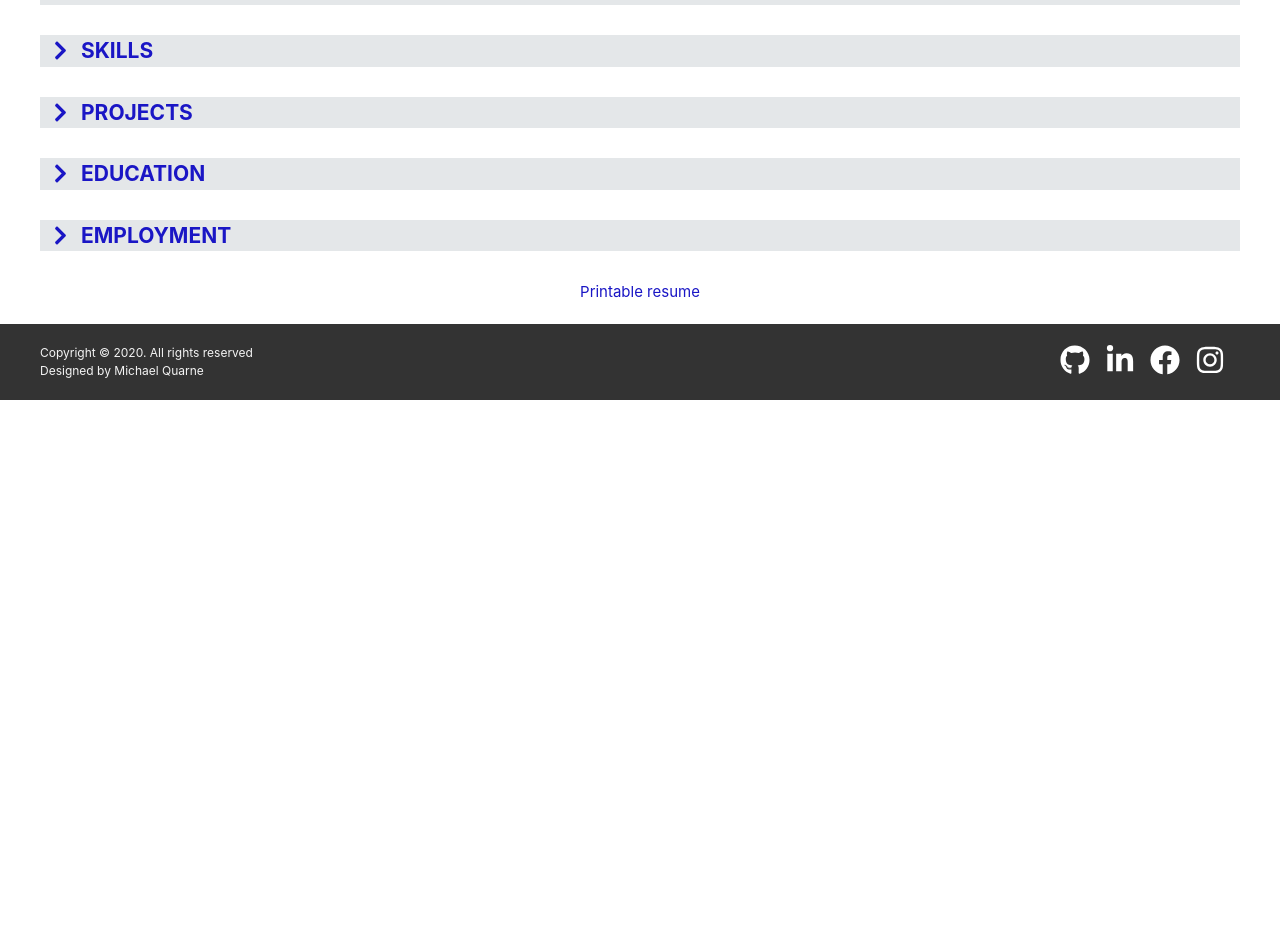
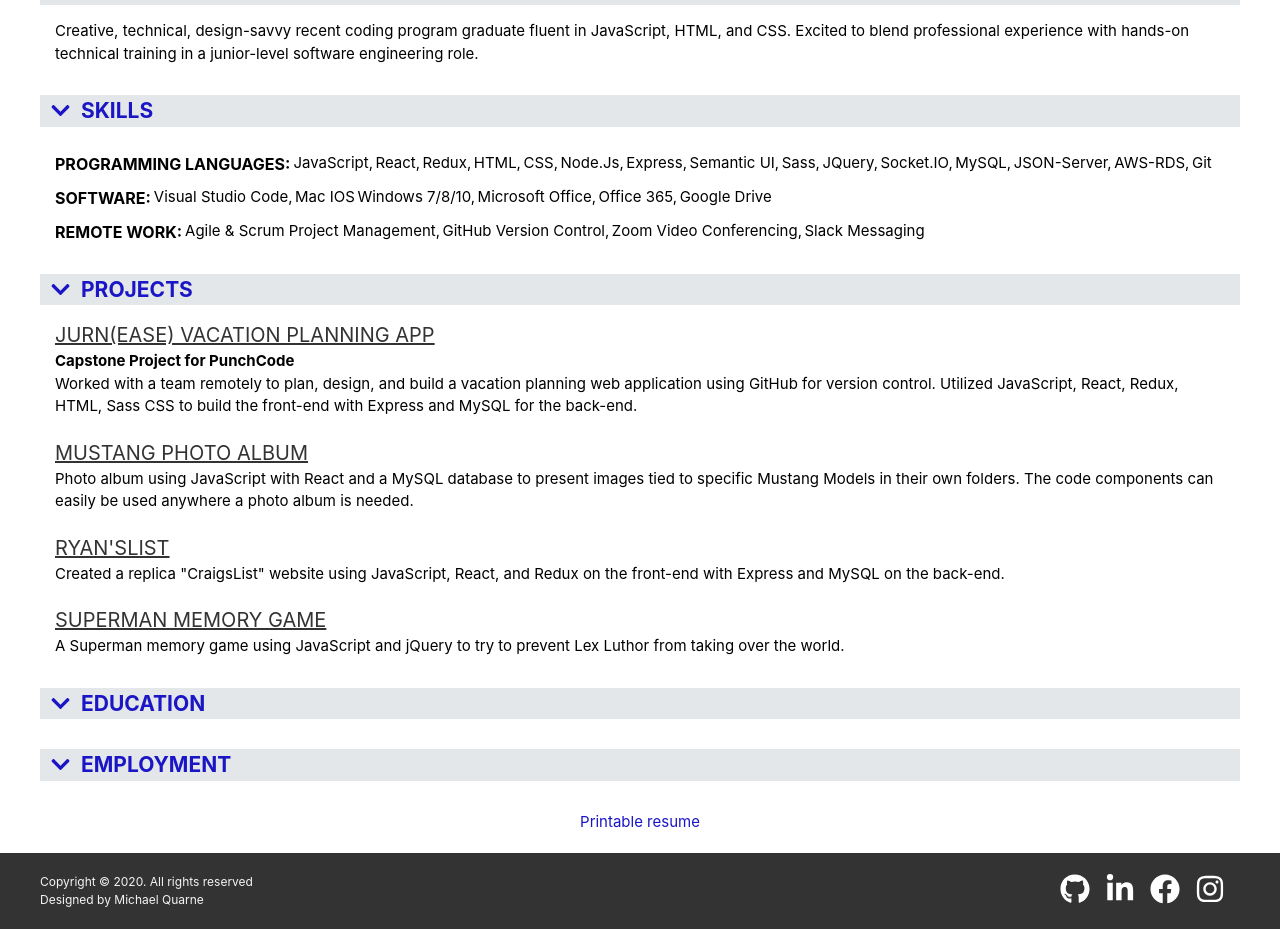
Before and after one commit to mikeq1225/portfolio, a React (Create React App) app in the folder client/: page /Resume in a window 1280 px wide. Shown: the part 310-1239 px from the top of the page. Before the commit the page ends 800 px from the top, so only its background shows below. Built offline with nearby package versions, Linux system fonts and the light colour scheme; no server answers.

Commit message:
resume section laid out

```diff
--- a/client/src/components/resume/ResumeBody.js
+++ b/client/src/components/resume/ResumeBody.js
@@ -1,8 +1,35 @@
-import React from "react"
+import React, { useEffect } from "react"
+import { useProjects } from "../../hooks"
 import "../../styles/resume/ResumeBody.scss"
 import { FaChevronRight } from "react-icons/fa"
 
 export default (props) => {
+	const { feature, projects, fetchProjects } = useProjects()
+	const mustang = projects.find(
+		(project) => project.title === "Mustang Photo Album"
+	)
+	const ryan = projects.find((project) => project.title === "RyansList")
+	const superman = projects.find(
+		(project) => project.title === "Superman Memory Game"
+	)
+
+	document.addEventListener("DOMContentLoaded", start)
+
+	function start() {
+		setTimeout(() => {
+			let panels = document.getElementsByClassName("panel")
+			panels = Array.from(panels)
+			panels.forEach(function (panel, index) {
+				let arrow = panel.previousSibling.firstChild
+				arrow.classList.add("rotate")
+				setTimeout(function () {
+					panel.classList.add("show")
+					panel.classList.remove("hide")
+				}, index * 1800)
+			})
+		})
+	}
+
 	function display(e) {
 		e.preventDefault()
 		const para = e.target.closest("div").nextElementSibling
@@ -27,6 +54,11 @@ export default (props) => {
 			para.classList.add("hide")
 		}
 	}
+
+	useEffect(() => {
+		start()
+		fetchProjects()
+	}, [])
 
 	return (
 		<div id="resumeBody">
@@ -93,17 +125,56 @@ export default (props) => {
 								</li>
 							</ul>
 						</li>
-						<li>
+						<li id="projects">
 							<div className="title" onClick={(e) => display(e)}>
 								<FaChevronRight />
 								<h2>Projects</h2>
 							</div>
-							<p className="panel hide">
-								Creative, technical, design-savvy recent coding program graduate
-								fluent in JavaScript, HTML, and CSS. Excited to blend
-								professional experience with hands-on technical training in a
-								junior-level software engineering role.
-							</p>
+							<ul className="panel hide">
+								<li>
+									<a href={feature.link}>
+										<h2>Jurn(ease) vacation planning app</h2>
+									</a>
+									<h4>Capstone Project for PunchCode</h4>
+									<p>
+										Worked with a team remotely to plan, design, and build a
+										vacation planning web application using GitHub for version
+										control. Utilized JavaScript, React, Redux, HTML, Sass CSS
+										to build the front-end with Express and MySQL for the
+										back-end.
+									</p>
+								</li>
+								<li>
+									<a href={mustang && mustang.link}>
+										<h2>mustang photo album</h2>
+									</a>
+									<p>
+										Photo album using JavaScript with React and a MySQL database
+										to present images tied to specific Mustang Models in their
+										own folders. The code components can easily be used anywhere
+										a photo album is needed.
+									</p>
+								</li>
+								<li>
+									<a href={ryan && ryan.link}>
+										<h2>Ryan'sList</h2>
+									</a>
+									<p>
+										Created a replica "CraigsList" website using JavaScript,
+										React, and Redux on the front-end with Express and MySQL on
+										the back-end.
+									</p>
+								</li>
+								<li>
+									<a href={superman && superman.link}>
+										<h2>Superman memory game</h2>
+									</a>
+									<p>
+										A Superman memory game using JavaScript and jQuery to try to
+										prevent Lex Luthor from taking over the world.
+									</p>
+								</li>
+							</ul>
 						</li>
 						<li id="education">
 							<div className="title" onClick={(e) => display(e)}>
@@ -174,6 +245,56 @@ export default (props) => {
 										</p>
 									</div>
 								</li>
+								<li>
+									<div>
+										<div>
+											<h2>Guaranty bank</h2>
+											<p>Sheboygan, WI</p>
+										</div>
+										<div>
+											<h4>Assistant Branch Manager</h4>
+											<p>Jan. 2017 - May. 2017</p>
+										</div>
+										<p>
+											Boosted branch results by 9% by strengthening
+											relationships with the client base and identifying sales
+											and service solutions tailored to client needs.
+										</p>
+										<p>
+											Increased transparency for executive management by
+											identifying trends and creating reports to monitor
+											deviations from targets for improved account and employee
+											management.
+										</p>
+									</div>
+								</li>
+								<li>
+									<div>
+										<div>
+											<h2>General Beverage</h2>
+											<p>New Berlin, WI</p>
+										</div>
+										<div>
+											<h4>Merchandising Department Manager</h4>
+											<p>Jan. 2004 - Sept. 2016</p>
+										</div>
+										<p>
+											Developed mentoring program to create a culture of upward
+											mobility within the company.
+										</p>
+										<p>
+											Steered daily operations and business development
+											initiatives by successfully managing 12 fulltime
+											merchandisers and 6 part-time merchandisers across 7
+											counties.
+										</p>
+										<p>
+											Facilitated a collaborative work environment where
+											problems were managed immediately by having open lines of
+											communication with entire team.
+										</p>
+									</div>
+								</li>
 							</ul>
 						</li>
 					</ul>
--- a/client/src/styles/resume/ResumeBody.scss
+++ b/client/src/styles/resume/ResumeBody.scss
@@ -1,7 +1,7 @@
 @use '../vars';
 
 #resumeBody {
-	// min-height: 70vh;
+	min-height: 68vh;
 
 	.container {
 		.resBody {
@@ -25,6 +25,7 @@
 							color: vars.$mainColor;
 							font-size: 2.1rem;
 							margin: 0 1rem;
+							transition: transform 0.5s ease;
 
 							&.rotate {
 								transform: rotate(90deg);
@@ -45,7 +46,7 @@
 
 					.show {
 						height: fit-content;
-						padding: 1.5rem;
+						padding: 1.5rem 1.5rem 0 1.5rem;
 					}
 
 					&#skills {
@@ -73,11 +74,32 @@
 						}
 					}
 
+					&#projects {
+						ul {
+							li {
+								a {
+									text-align: left;
+									text-decoration: underline;
+									text-decoration-color: vars.$darkColor;
+
+									h2 {
+										font-size: 2rem;
+										text-transform: uppercase;
+										font-weight: normal;
+										color: vars.$darkColor;
+										cursor: pointer;
+									}
+								}
+							}
+						}
+					}
+
 					&#education,
-					&#employment {
+					&#employment,
+					&#projects {
 						ul.panel {
 							li {
-								margin: 0;
+								margin: 0 0 2rem 0;
 
 								div {
 									background: none;
@@ -100,8 +122,8 @@
 									}
 								}
 
-								&:first-child {
-									margin: 0 0 2rem 0;
+								&:last-child {
+									margin: 0;
 								}
 							}
 						}
@@ -110,6 +132,10 @@
 					&#employment {
 						ul.panel {
 							li {
+								&:nth-child(2) {
+									// margin: 0 0 2rem 0;
+								}
+
 								div {
 									&:nth-child(2) {
 										margin: 0.4rem 0 0 0;
@@ -118,6 +144,7 @@
 									div {
 										h2 {
 											color: vars.$darkColor;
+											font-weight: normal;
 										}
 									}
 								}
```
